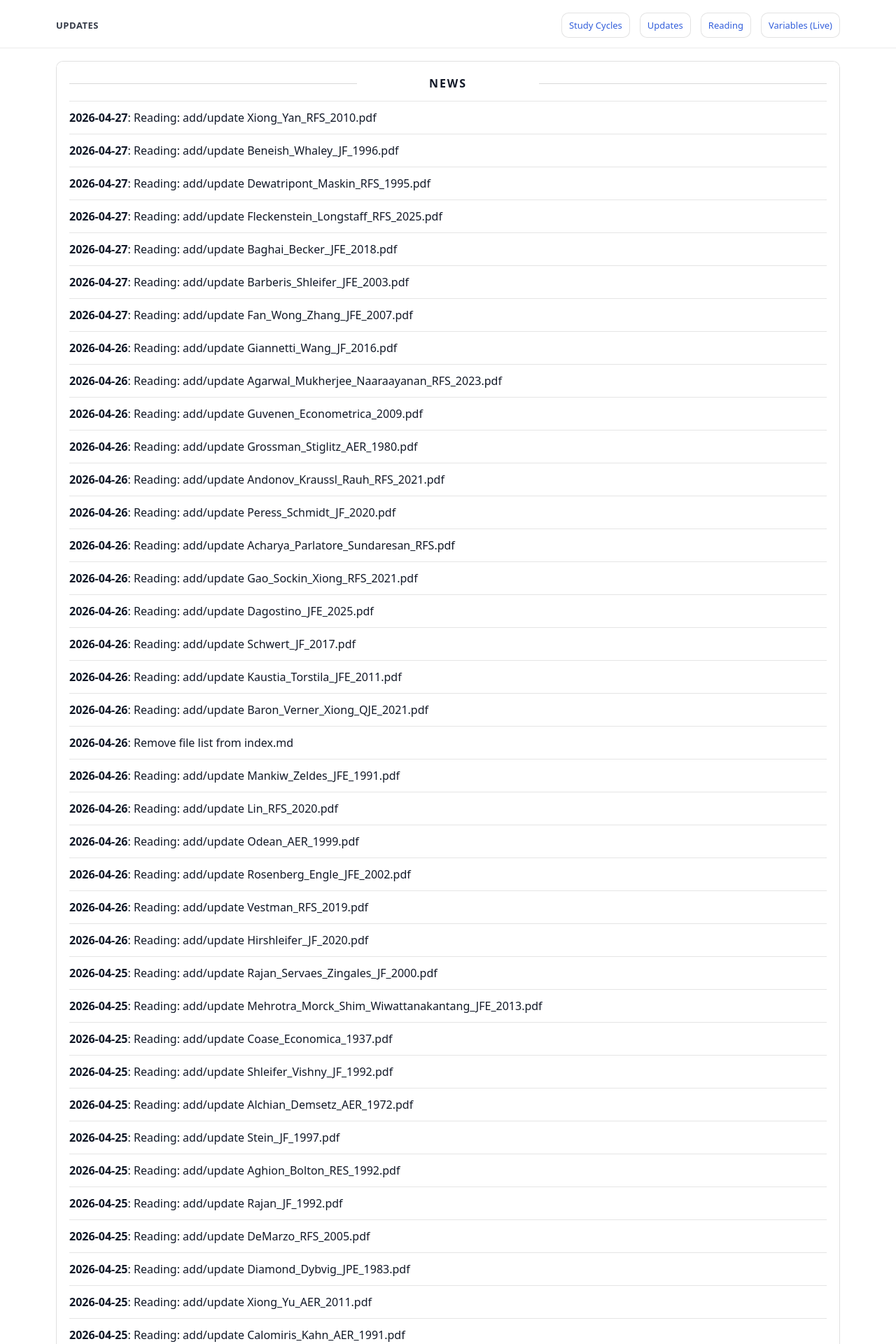
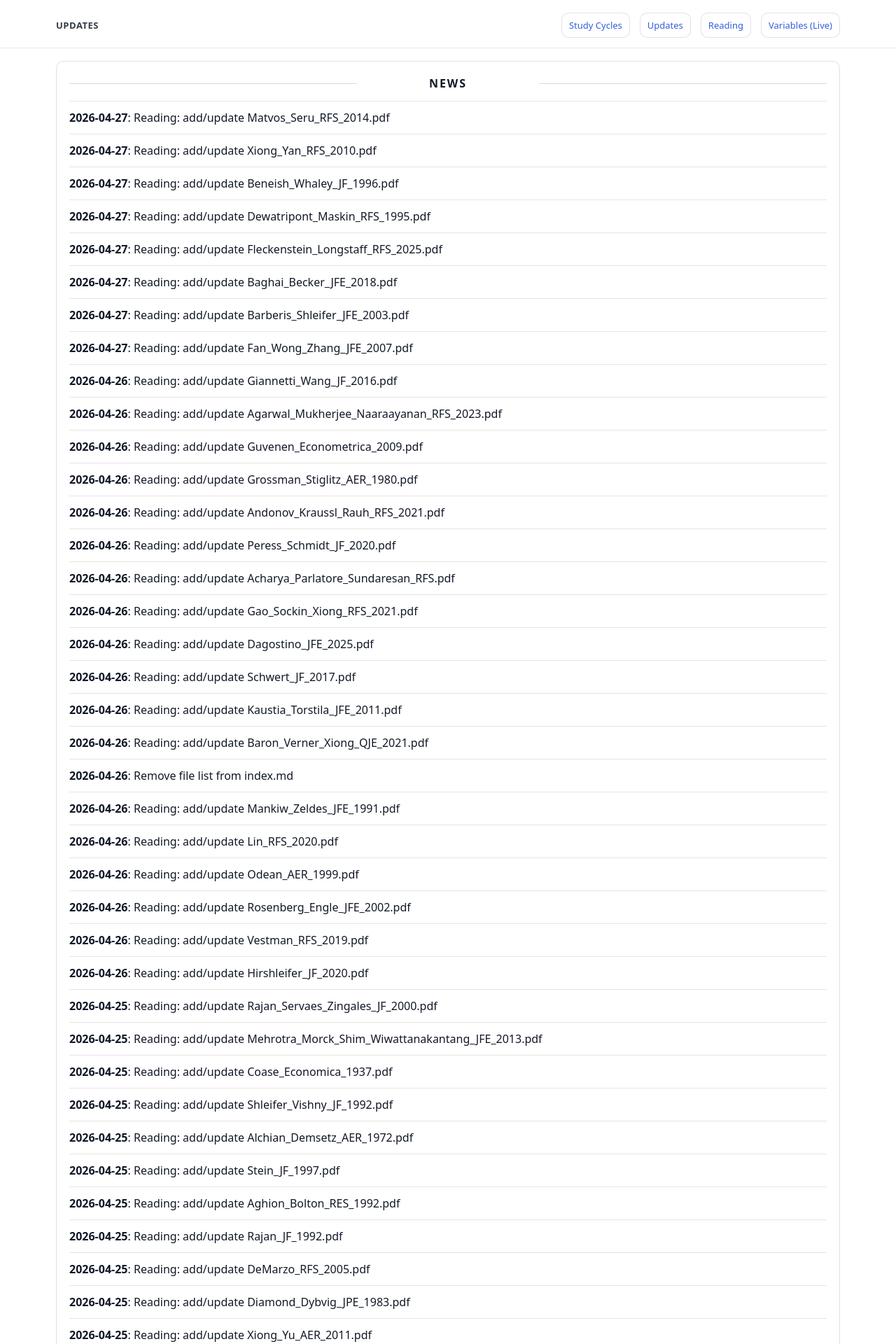
Before and after one commit to yaxinzn/study-archive, a Jekyll site: the page built from updates/index.md, in a window 1280 px wide. Shown: the top 1920 px of the page at 70% size. Built offline with Jekyll 4.4.1, drawn with Linux system fonts in a browser that asks for light colours; some of the changed text lies outside the part shown.

Commit message:
chore: update NEWS feed

```diff
--- a/_data/news.yml
+++ b/_data/news.yml
@@ -1,4 +1,7 @@
 # Auto-generated update history (sorted newest -> oldest). Do not edit manually.
+- ts: "1777283848"
+  date: "2026-04-27"
+  title: "Reading: add/update Matvos_Seru_RFS_2014.pdf"
 - ts: "1777283335"
   date: "2026-04-27"
   title: "Reading: add/update Xiong_Yan_RFS_2010.pdf"
```
